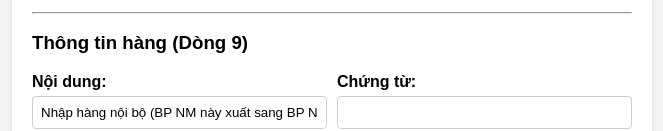
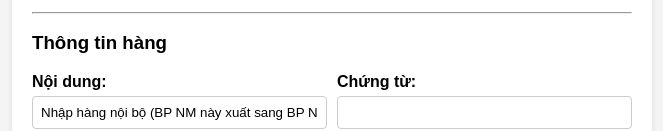
Before and after one commit to thanhduongnmc24-gif/canhang, a website: page public/index.html in a window 1280 px wide. Shown: the part 359-490 px from the top of the page, without its empty margins (308-971 px from the left). Drawn offline with Linux system fonts and the light colour scheme.

Commit message:
Update index.html

```diff
--- a/public/index.html
+++ b/public/index.html
@@ -88,7 +88,7 @@
         </div>
         <hr>
 
-        <h3>Thông tin hàng (Dòng 9)</h3>
+        <h3>Thông tin hàng</h3>
 
         <div class="form-row">
             <div class="form-group">
```
